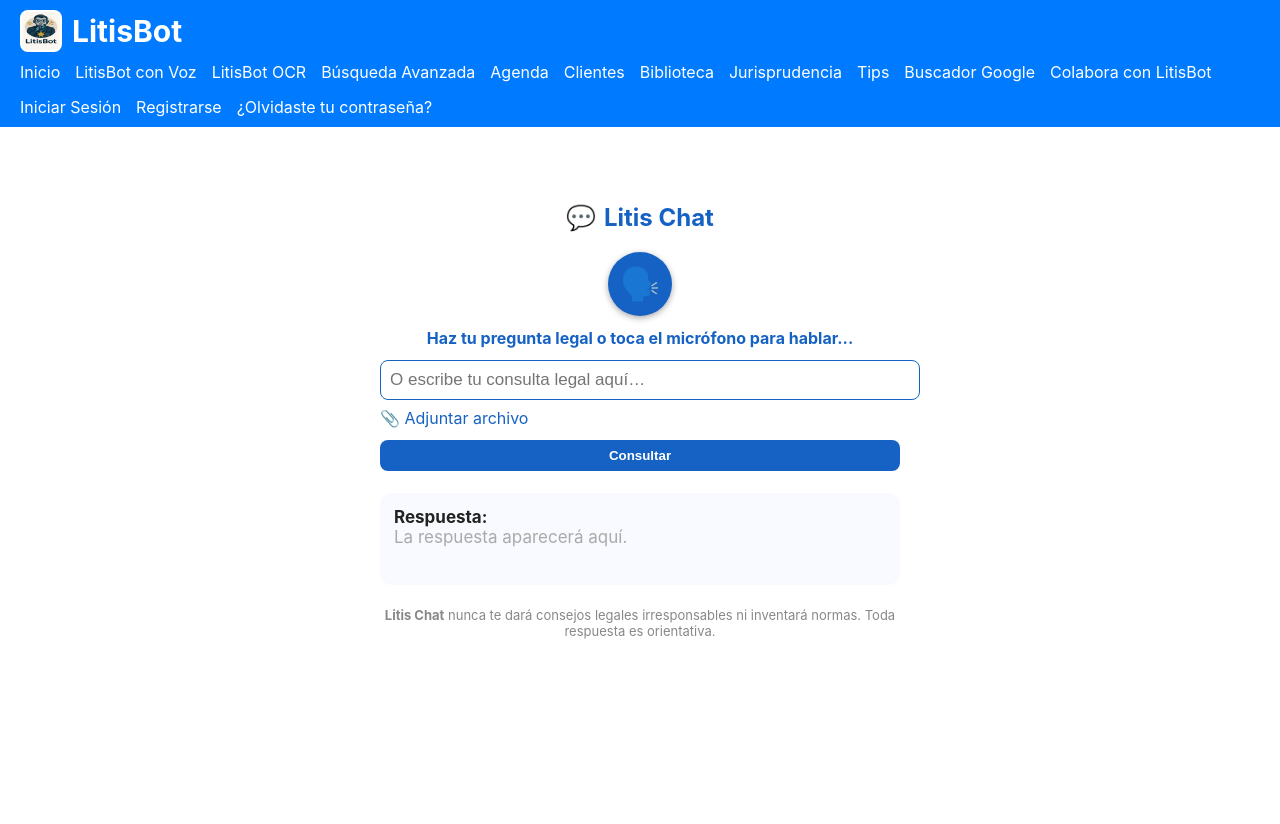
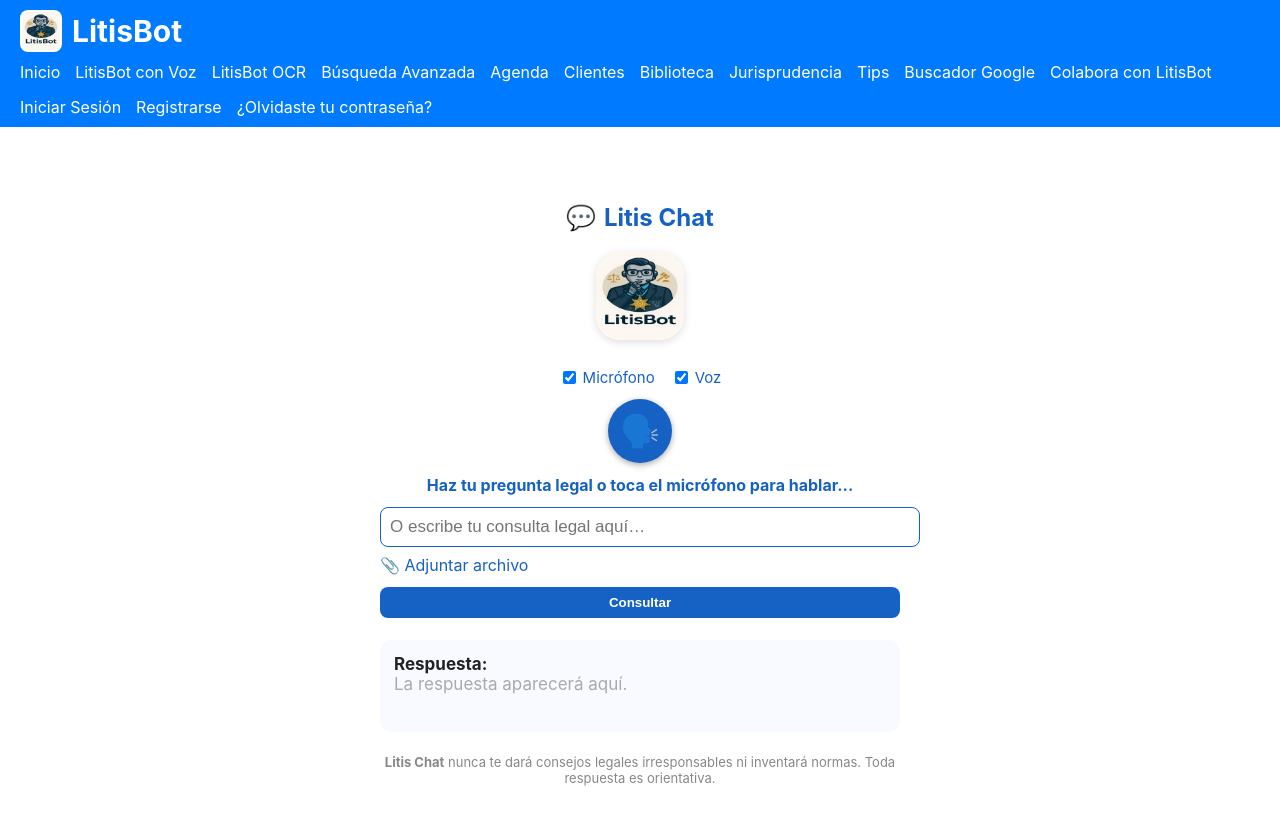
Before and after one commit to ebrunofrei/LitisBot, a React (Create React App) app: page /litisbotconvoz in a window 1280 px wide. Shown: the top 824 px of the page. Before the commit the page ends 800 px from the top, so only its background shows below. Built offline with nearby package versions, Linux system fonts and the light colour scheme; no server answers.

Commit message:
Actualiza package.json para iniciar backend con ia.js

```diff
--- a/package.json
+++ b/package.json
@@ -3,7 +3,11 @@
   "version": "0.1.0",
   "private": true,
   "dependencies": {
+    "axios": "^1.9.0",
+    "cors": "^2.8.5",
     "docx": "^9.5.0",
+    "dotenv": "^16.5.0",
+    "express": "^5.1.0",
     "file-saver": "^2.0.5",
     "firebase": "^11.8.1",
     "franc": "^6.2.0",
--- a/src/pages/LitisBotConVoz.jsx
+++ b/src/pages/LitisBotConVoz.jsx
@@ -3,10 +3,8 @@
 import { collection, addDoc, serverTimestamp } from "firebase/firestore";
 import { useAuthState } from "react-firebase-hooks/auth";
 
-// Utilidades para Speech API
 const SpeechRecognition = window.SpeechRecognition || window.webkitSpeechRecognition;
 const recognition = SpeechRecognition ? new SpeechRecognition() : null;
-
 const synth = window.speechSynthesis;
 
 const estados = {
@@ -15,6 +13,24 @@
   PROCESANDO: "Procesando tu consulta...",
   RESPONDIENDO: "¡Aquí tienes la respuesta!"
 };
+
+// Base de conceptos y respuestas reales
+const conceptosBase = {
+  "derecho administrativo": "El Derecho Administrativo es la rama del Derecho Público que regula la organización, el funcionamiento y la actividad de la Administración Pública, así como las relaciones entre esta y los ciudadanos.",
+  "derecho civil": "El Derecho Civil es la rama del Derecho que regula las relaciones privadas entre las personas, tales como contratos, familia, propiedad y sucesiones.",
+  "nulidad de acto jurídico": "La nulidad de acto jurídico es la sanción que deja sin efecto un acto celebrado en contravención de normas imperativas o por falta de elementos esenciales, considerándolo inexistente o inválido desde su origen.",
+  // Agrega más conceptos y respuestas frecuentes aquí...
+};
+
+function obtenerConcepto(pregunta) {
+  const texto = pregunta.toLowerCase();
+  for (let clave in conceptosBase) {
+    if (texto.includes(clave)) {
+      return conceptosBase[clave];
+    }
+  }
+  return null;
+}
 
 const LitisBotConVoz = () => {
   const [user] = useAuthState(auth);
@@ -25,9 +41,16 @@
   const [archivo, setArchivo] = useState(null);
   const [cargandoArchivo, setCargandoArchivo] = useState(false);
 
+  const [microfonoActivo, setMicrofonoActivo] = useState(true);
+  const [vozActiva, setVozActiva] = useState(true);
+
   const inputRef = useRef(null);
 
-  // --- Función de reconocimiento de voz
+  // Activar/desactivar microfono y voz
+  const toggleMicrofono = () => setMicrofonoActivo((v) => !v);
+  const toggleVoz = () => setVozActiva((v) => !v);
+
+  // --- Reconocimiento de voz
   const handleEscuchar = () => {
     if (!recognition) {
       alert("El reconocimiento de voz no está disponible en este navegador.");
@@ -52,18 +75,23 @@
     recognition.onend = () => setEscuchando(false);
   };
 
-  // --- Función para hablar la respuesta
+  // --- Voz (Text-to-Speech)
   const handleHablar = (texto) => {
-    if ("speechSynthesis" in window) {
+    if (vozActiva && "speechSynthesis" in window) {
       const utter = new window.SpeechSynthesisUtterance(texto);
       utter.lang = "es-PE";
-      synth.cancel(); // Cancela cualquier reproducción previa
+      synth.cancel();
       synth.speak(utter);
     }
   };
 
-  // --- Simulación de respuesta avanzada de IA (puedes conectar a tu backend)
+  // --- Respuesta mejorada
   const obtenerRespuestaIA = async (pregunta, archivo = null) => {
+    // 1. Buscar concepto jurídico conocido
+    const concepto = obtenerConcepto(pregunta);
+    if (concepto) return concepto;
+
+    // 2. Resto de respuestas
     if (archivo && pregunta.toLowerCase().includes("resumir")) {
       return `Analicé el archivo y aquí tienes un resumen simulado. [Función real pendiente de backend]`;
     }
@@ -73,7 +101,7 @@
     if (pregunta.toLowerCase().includes("buscar")) {
       return `Funcionalidad de búsqueda avanzada disponible. Pronto se integrará consulta a la biblioteca legal y Google.`;
     }
-    return `Tu consulta fue: "${pregunta}". [Respuesta generada por IA simulada].`;
+    return `Lo siento, mi base de conocimientos aún está en desarrollo para consultas muy específicas. ¿Deseas que busque información adicional o deseas consultar otro tema?`;
   };
 
   // --- Enviar consulta
@@ -87,14 +115,13 @@
     setRespuesta("");
 
     // Procesar adjunto
-    let resultadoArchivo = null;
     if (archivo) {
       setCargandoArchivo(true);
-      resultadoArchivo = archivo.name;
+      // Aquí iría la lógica real de análisis de archivo
       setCargandoArchivo(false);
     }
 
-    // Llama a la "IA" (simulado aquí)
+    // Respuesta avanzada
     const respuestaBot = await obtenerRespuestaIA(pregunta, archivo);
     setRespuesta(respuestaBot);
     setEstado(estados.RESPONDIENDO);
@@ -128,10 +155,27 @@
       <h2 style={{ color: "#1662C4", textAlign: "center", display: "flex", alignItems: "center", justifyContent: "center", gap: 8 }}>
         <span role="img" aria-label="chat">💬</span> Litis Chat
       </h2>
+      <div style={{ textAlign: "center", margin: "0 0 12px 0" }}>
+        <img
+          src="/litisbot-logo.png"
+          alt="LitisBot Logo"
+          style={{ width: 88, height: 88, borderRadius: 24, margin: "0 auto 12px auto", boxShadow: "0 2px 8px #ddd" }}
+        />
+      </div>
+      <div style={{ display: "flex", justifyContent: "center", gap: 16, marginBottom: 12 }}>
+        <label style={{ display: "flex", alignItems: "center", gap: 4 }}>
+          <input type="checkbox" checked={microfonoActivo} onChange={toggleMicrofono} />
+          <span style={{ fontSize: 15, color: microfonoActivo ? "#1662C4" : "#888" }}>Micrófono</span>
+        </label>
+        <label style={{ display: "flex", alignItems: "center", gap: 4 }}>
+          <input type="checkbox" checked={vozActiva} onChange={toggleVoz} />
+          <span style={{ fontSize: 15, color: vozActiva ? "#1662C4" : "#888" }}>Voz</span>
+        </label>
+      </div>
       <div style={{ textAlign: "center", margin: "12px 0" }}>
         <button
-          onClick={handleEscuchar}
-          disabled={escuchando}
+          onClick={() => microfonoActivo && handleEscuchar()}
+          disabled={escuchando || !microfonoActivo}
           style={{
             background: escuchando ? "#ffbd2f" : "#1662C4",
             border: "none",
@@ -142,9 +186,10 @@
             color: "#fff",
             fontSize: 32,
             boxShadow: escuchando ? "0 0 12px #ffbd2f" : "0 2px 6px #aaa",
+            opacity: microfonoActivo ? 1 : 0.4,
             transition: "0.2s"
           }}
-          title="Presiona y habla tu consulta"
+          title={microfonoActivo ? "Presiona y habla tu consulta" : "Micrófono desactivado"}
         >
           <span role="img" aria-label="microfono">
             {escuchando ? "🎤" : "🗣️"}
```
Also changed, not shown: 2 other files (tests, documents, lock files or other folders).
